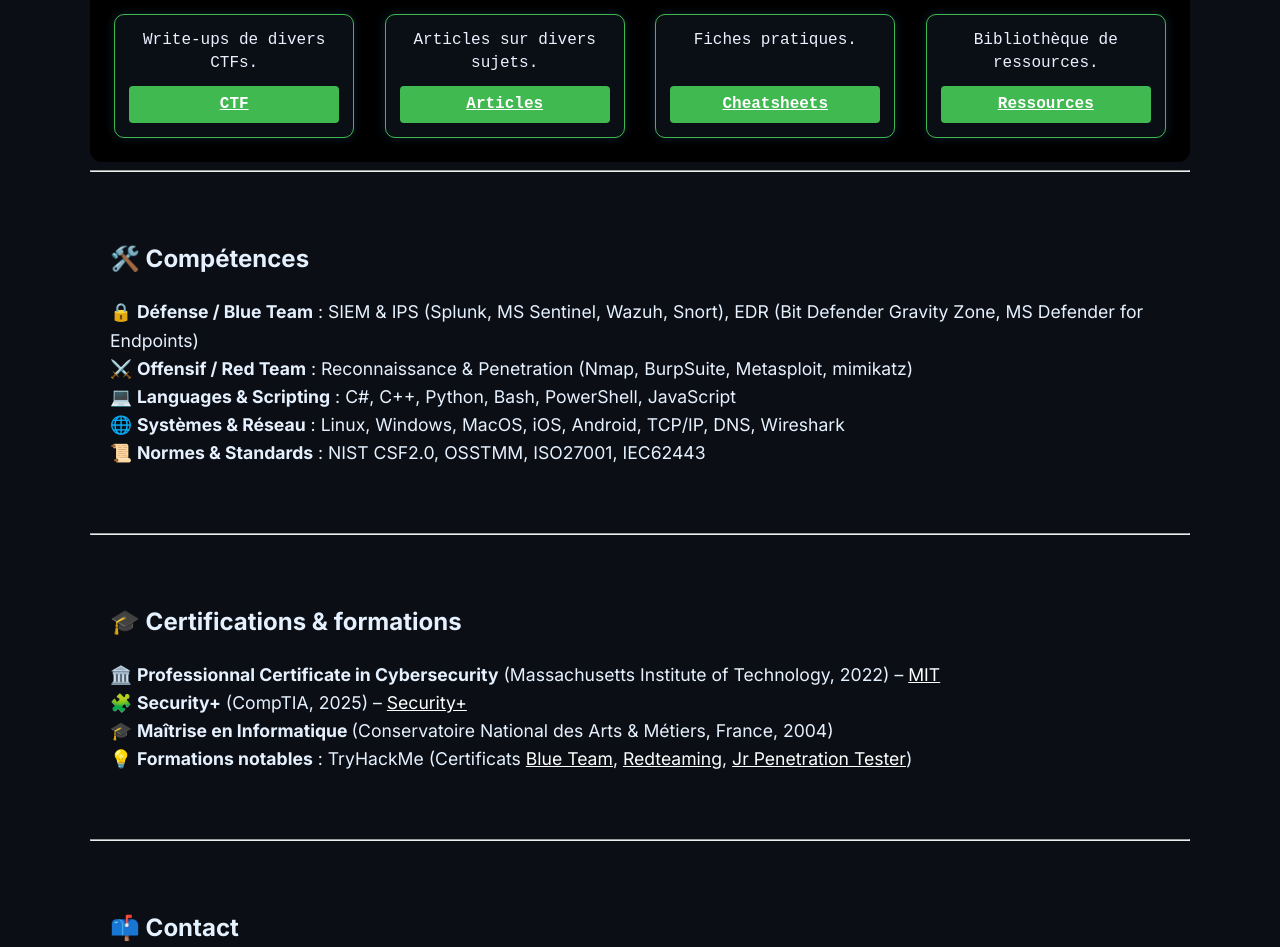
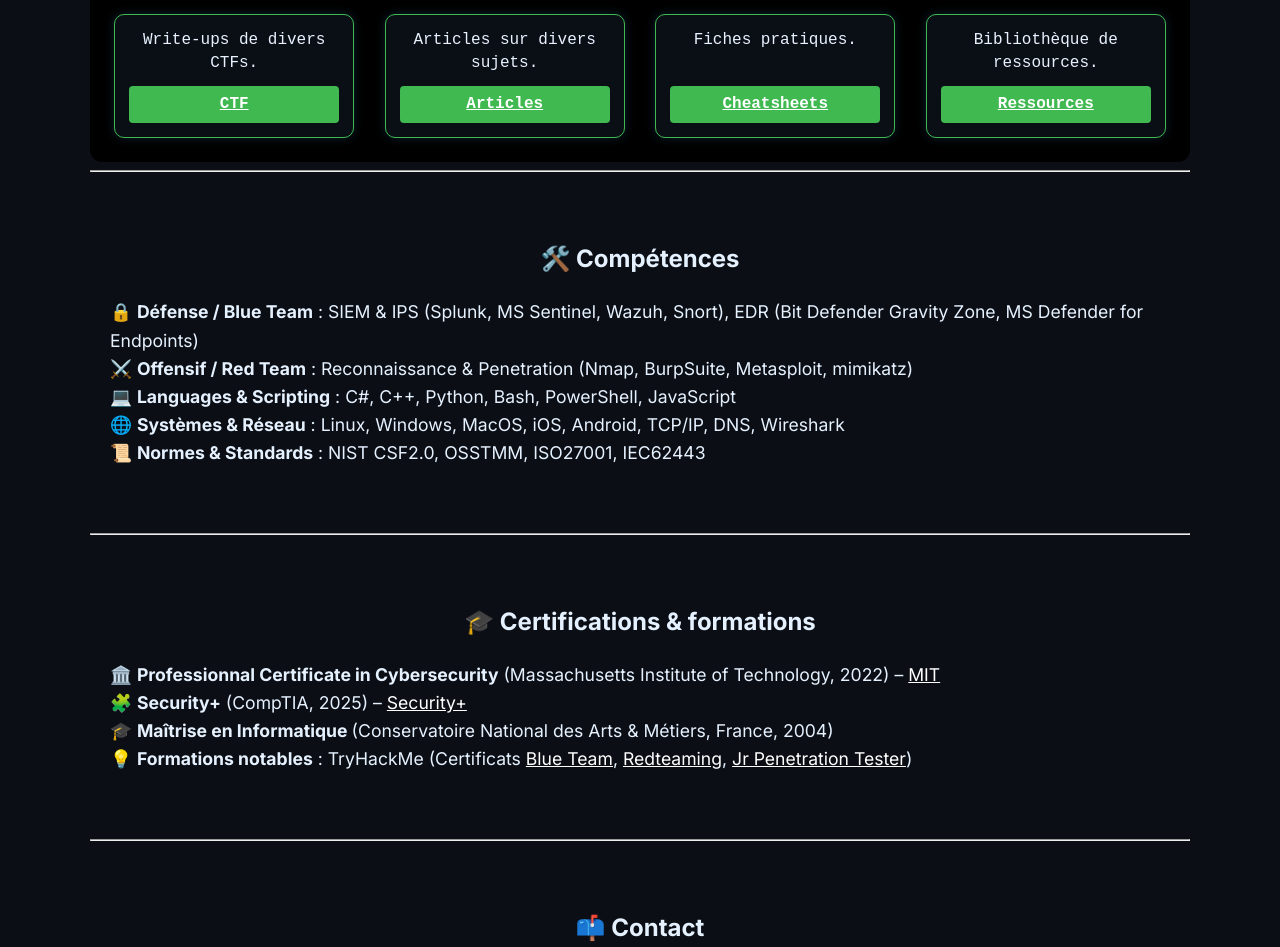
Before and after one commit to sqltemp/portfolio, a Jekyll site: the page built from index.md, in a window 1280 px wide. Shown: the part 1603-2550 px from the top of the page. Built offline with Jekyll 4.4.1, drawn with Linux system fonts in a browser that asks for light colours; our own code applies the rules of GitHub Pages for plain Markdown files.

Commit message:
Enhance section styling in style.css
Add styles for centering section titles and justifying paragraphs.

```diff
--- a/assets/css/style.css
+++ b/assets/css/style.css
@@ -52,3 +52,14 @@
   color: #e5e5e5 !important;
   text-decoration: underline !important;
 }
+/* ===== Mise en forme des sections ===== */
+
+/* Titre centré dans les sections */
+.terminal-section h2 {
+  text-align: center;
+}
+
+/* Paragraphes justifiés dans les sections */
+.terminal-section p {
+  text-align: justify;
+}
```
